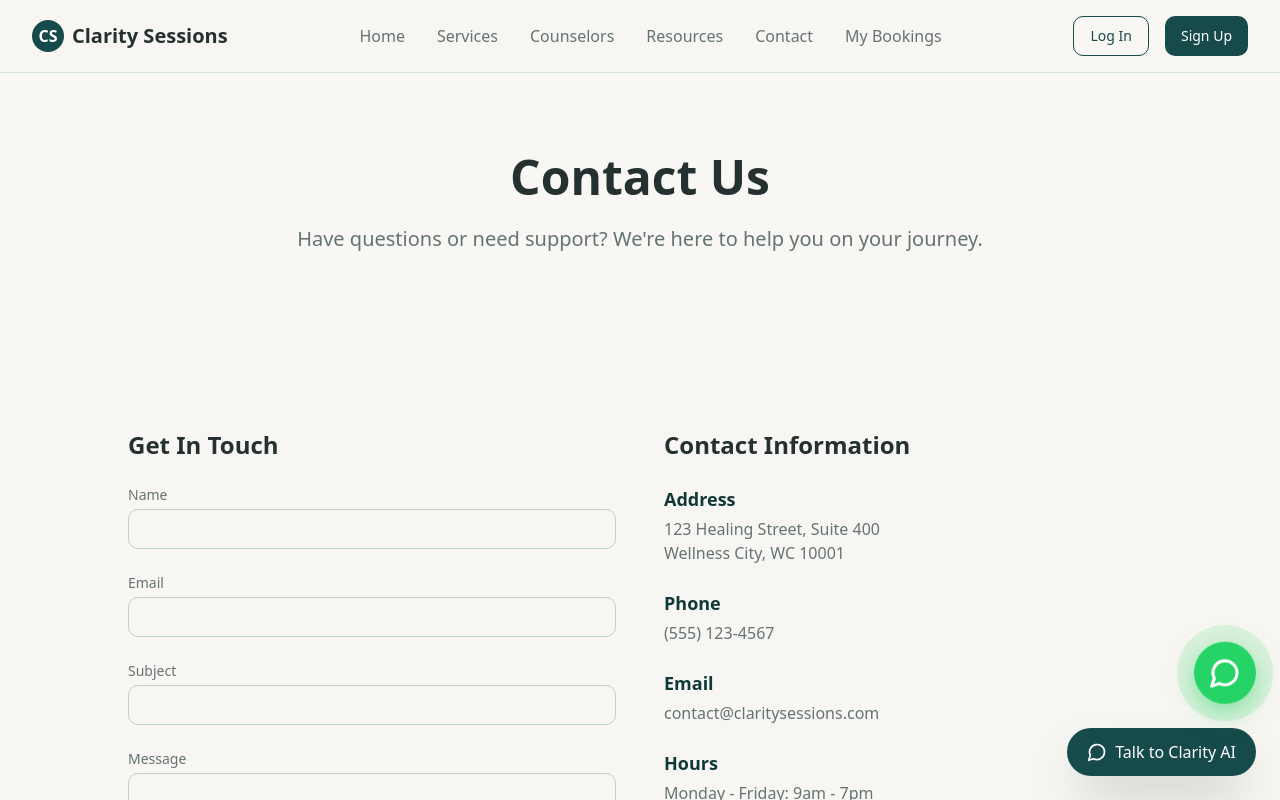
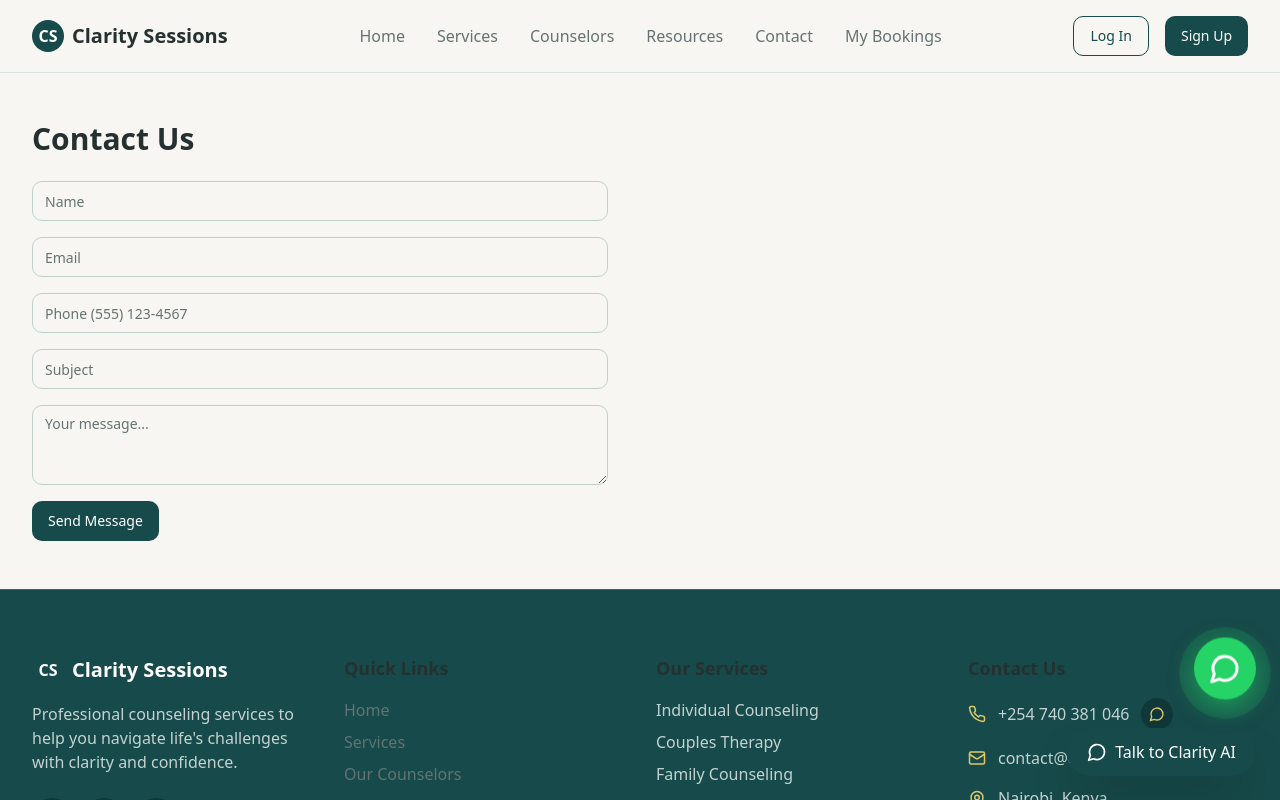
Before and after one commit to ocholaken/clarity-session-hub, a React (Vite) app: page /contact in a window 1280 px wide. Shown: the top 800 px of the page. Built offline with nearby package versions, Linux system fonts and the light colour scheme.

Commit message:
fix contact form fields and supabase import

```diff
--- a/src/pages/Contact.tsx
+++ b/src/pages/Contact.tsx
@@ -1,172 +1,58 @@
-
 import Header from "@/components/Header";
 import Footer from "@/components/Footer";
 import { Button } from "@/components/ui/button";
 import { Input } from "@/components/ui/input";
 import { Textarea } from "@/components/ui/textarea";
 import { useState } from "react";
+import { supabase } from "@/integrations/supabase/client"; // <— IMPORTANT
 
 const Contact = () => {
   const [formData, setFormData] = useState({
     name: "",
     email: "",
+    phone: "",
     subject: "",
-    message: ""
+    message: "",
   });
 
   const [isSubmitting, setIsSubmitting] = useState(false);
-  const [isSubmitted, setIsSubmitted] = useState(false);
-
-  const handleChange = (e: React.ChangeEvent<HTMLInputElement | HTMLTextAreaElement>) => {
-    const { name, value } = e.target;
-    setFormData(prev => ({ ...prev, [name]: value }));
-  };
 
   const handleSubmit = async (e: React.FormEvent) => {
     e.preventDefault();
     setIsSubmitting(true);
-
     try {
-      const response = await fetch("/api/contact", {
-        method: "POST",
-        headers: { "Content-Type": "application/json" },
-        body: JSON.stringify(formData),
+      const { error } = await supabase.from("contact_messages").insert({
+        name: formData.name,
+        email: formData.email,
+        phone: formData.phone,
+        subject: formData.subject,
+        message: formData.message,
       });
-      const result = await response.json();
-      if (!response.ok || !result.success) throw new Error(result.error || "Unable to send message");
-
-      setIsSubmitted(true);
-      setFormData({ name: "", email: "", subject: "", message: "" });
-      window.setTimeout(() => setIsSubmitted(false), 5000);
-    } catch (error) {
-      console.error("Contact form submission failed:", error);
-      window.alert("We could not send your message. Please try again.");
+      if (error) throw error;
+      alert("Message sent successfully! Thank you.");
+      setFormData({ name: "", email: "", phone: "", subject: "", message: "" });
+    } catch (err: any) {
+      alert("REAL ERROR: " + err.message);
+      console.error(err);
     } finally {
       setIsSubmitting(false);
     }
   };
 
   return (
-    <div className="min-h-screen flex flex-col">
+    <div>
       <Header />
-      <main className="flex-grow">
-        <section className="py-12 md:py-20 bg-lavender-50">
-          <div className="container">
-            <div className="max-w-3xl mx-auto text-center mb-8">
-              <h1 className="text-4xl md:text-5xl font-bold mb-6">Contact Us</h1>
-              <p className="text-xl text-gray-600">
-                Have questions or need support? We're here to help you on your journey.
-              </p>
-            </div>
-          </div>
-        </section>
-
-        <section className="py-16">
-          <div className="container">
-            <div className="grid grid-cols-1 md:grid-cols-2 gap-12 max-w-5xl mx-auto">
-              <div>
-                <h2 className="text-2xl font-bold mb-6">Get In Touch</h2>
-
-                {isSubmitted ? (
-                  <div className="bg-green-50 border border-green-200 rounded-lg p-6 mb-6">
-                    <h3 className="text-xl font-semibold text-green-700 mb-2">Thank You!</h3>
-                    <p className="text-green-600">Your message has been sent successfully. We'll get back to you soon.</p>
-                  </div>
-                ) : (
-                  <form onSubmit={handleSubmit} className="space-y-6">
-                    <div>
-                      <label htmlFor="name" className="block text-sm font-medium text-gray-700 mb-1">Name</label>
-                      <Input
-                        id="name"
-                        name="name"
-                        value={formData.name}
-                        onChange={handleChange}
-                        required
-                        className="w-full"
-                      />
-                    </div>
-
-                    <div>
-                      <label htmlFor="email" className="block text-sm font-medium text-gray-700 mb-1">Email</label>
-                      <Input
-                        id="email"
-                        name="email"
-                        type="email"
-                        value={formData.email}
-                        onChange={handleChange}
-                        required
-                        className="w-full"
-                      />
-                    </div>
-
-                    <div>
-                      <label htmlFor="subject" className="block text-sm font-medium text-gray-700 mb-1">Subject</label>
-                      <Input
-                        id="subject"
-                        name="subject"
-                        value={formData.subject}
-                        onChange={handleChange}
-                        required
-                        className="w-full"
-                      />
-                    </div>
-
-                    <div>
-                      <label htmlFor="message" className="block text-sm font-medium text-gray-700 mb-1">Message</label>
-                      <Textarea
-                        id="message"
-                        name="message"
-                        rows={5}
-                        value={formData.message}
-                        onChange={handleChange}
-                        required
-                        className="w-full"
-                      />
-                    </div>
-
-                    <Button
-                      type="submit"
-                      className="bg-lavender-500 hover:bg-lavender-600 text-white px-6 py-2"
-                      disabled={isSubmitting}
-                    >
-                      {isSubmitting ? "Sending..." : "Send Message"}
-                    </Button>
-                  </form>
-                )}
-              </div>
-
-              <div>
-                <h2 className="text-2xl font-bold mb-6">Contact Information</h2>
-                <div className="space-y-6">
-                  <div>
-                    <h3 className="text-lg font-semibold text-lavender-600 mb-1">Address</h3>
-                    <p className="text-gray-600">123 Healing Street, Suite 400<br />Wellness City, WC 10001</p>
-                  </div>
-
-                  <div>
-                    <h3 className="text-lg font-semibold text-lavender-600 mb-1">Phone</h3>
-                    <p className="text-gray-600">(555) 123-4567</p>
-                  </div>
-
-                  <div>
-                    <h3 className="text-lg font-semibold text-lavender-600 mb-1">Email</h3>
-                    <p className="text-gray-600">contact@claritysessions.com</p>
-                  </div>
-
-                  <div>
-                    <h3 className="text-lg font-semibold text-lavender-600 mb-1">Hours</h3>
-                    <p className="text-gray-600">
-                      Monday - Friday: 9am - 7pm<br />
-                      Saturday: 10am - 4pm<br />
-                      Sunday: Closed
-                    </p>
-                  </div>
-                </div>
-              </div>
-            </div>
-          </div>
-        </section>
-      </main>
+      <div className="container py-12">
+        <h1 className="text-3xl font-bold mb-6">Contact Us</h1>
+        <form onSubmit={handleSubmit} className="space-y-4 max-w-xl">
+          <Input placeholder="Name" value={formData.name} onChange={(e) => setFormData({...formData, name: e.target.value})} required />
+          <Input placeholder="Email" type="email" value={formData.email} onChange={(e) => setFormData({...formData, email: e.target.value})} required />
+          <Input placeholder="Phone (555) 123-4567" value={formData.phone} onChange={(e) => setFormData({...formData, phone: e.target.value})} />
+          <Input placeholder="Subject" value={formData.subject} onChange={(e) => setFormData({...formData, subject: e.target.value})} />
+          <Textarea placeholder="Your message..." value={formData.message} onChange={(e) => setFormData({...formData, message: e.target.value})} required />
+          <Button type="submit" disabled={isSubmitting}>{isSubmitting ? "Sending..." : "Send Message"}</Button>
+        </form>
+      </div>
       <Footer />
     </div>
   );
```
